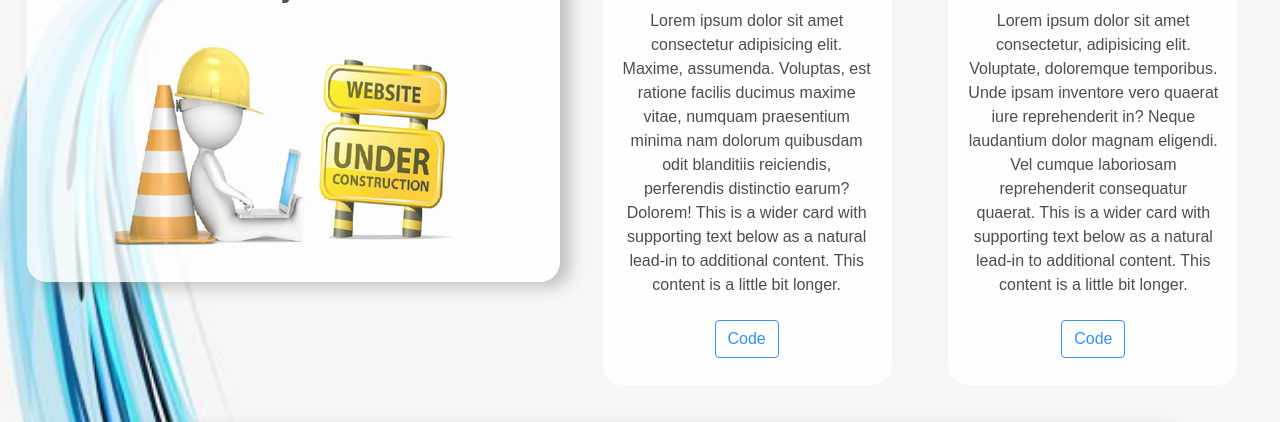
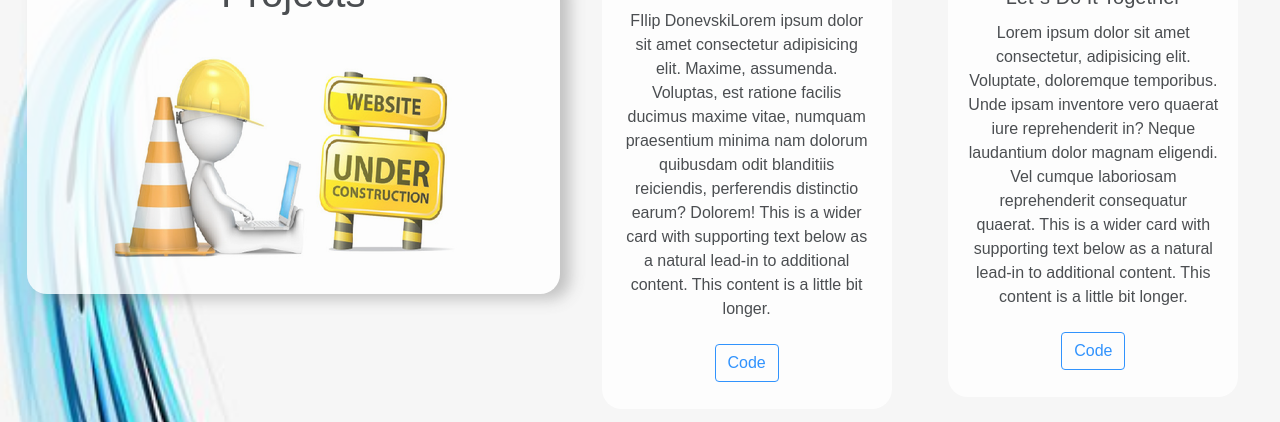
Before and after one commit to DonevskiFilip/Filip-Donevski-Portfolio, a plain HTML site: page index.html in a window 1280 px wide. Shown: the part 1412-1834 px from the top of the page. Drawn offline with nearby package versions, Linux system fonts and the light colour scheme; a web font is replaced by a local one.

Commit message:
no message

```diff
--- a/index.html
+++ b/index.html
@@ -124,7 +124,7 @@
               <img src="img/space-travel.jpg" class="card-img-top" alt="space-travel">
               <div class="card-body">
                 <h5 class="card-title">Space Travel</h5>
-                <p class="card-text">Lorem ipsum dolor sit amet consectetur adipisicing elit. Maxime, assumenda. Voluptas, est ratione facilis ducimus maxime vitae, numquam praesentium minima nam dolorum quibusdam odit blanditiis reiciendis, perferendis distinctio earum? Dolorem! This is a wider card with supporting text below as a natural lead-in to additional content. This content is a little bit longer.</p>
+                <p class="card-text"> FIlip DonevskiLorem ipsum dolor sit amet consectetur adipisicing elit. Maxime, assumenda. Voluptas, est ratione facilis ducimus maxime vitae, numquam praesentium minima nam dolorum quibusdam odit blanditiis reiciendis, perferendis distinctio earum? Dolorem! This is a wider card with supporting text below as a natural lead-in to additional content. This content is a little bit longer.</p>
                 <button type="button" class="btn btn-outline-primary">Code</button>
               </div>
             </div>
```
